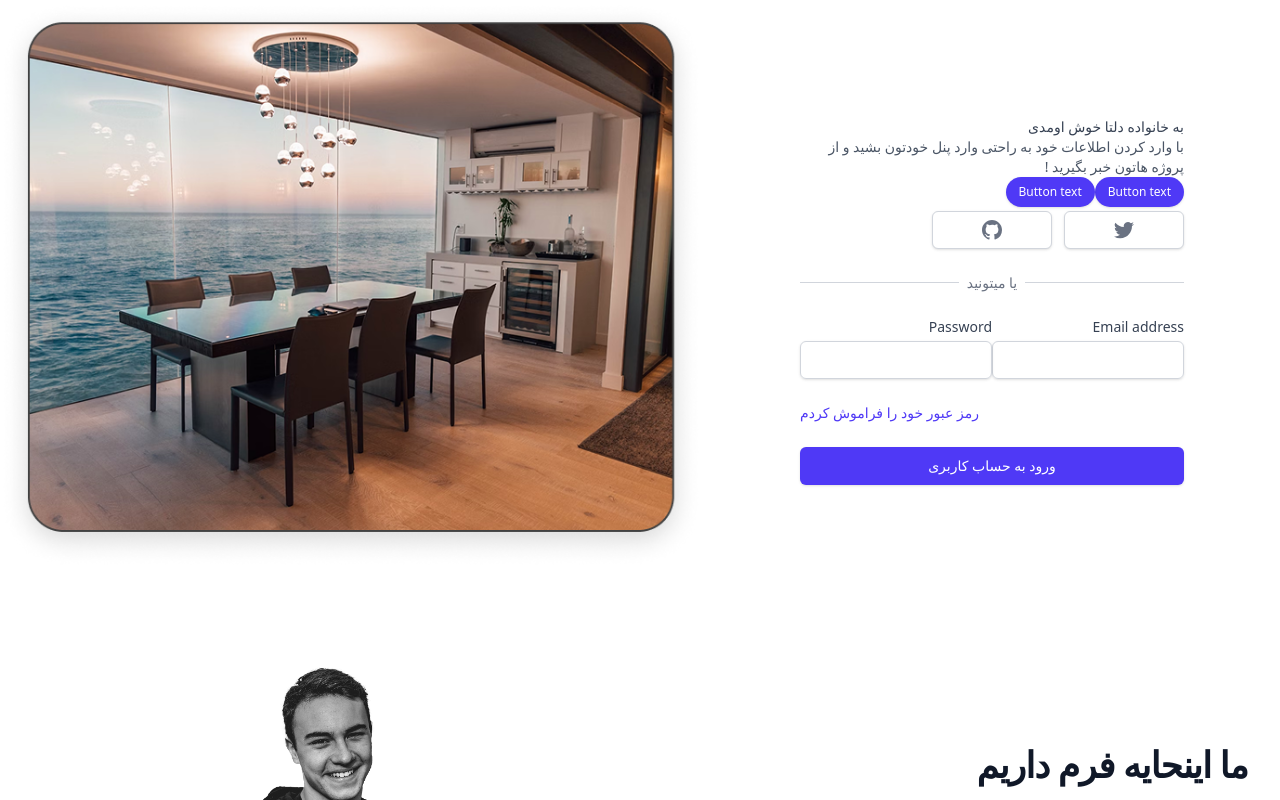
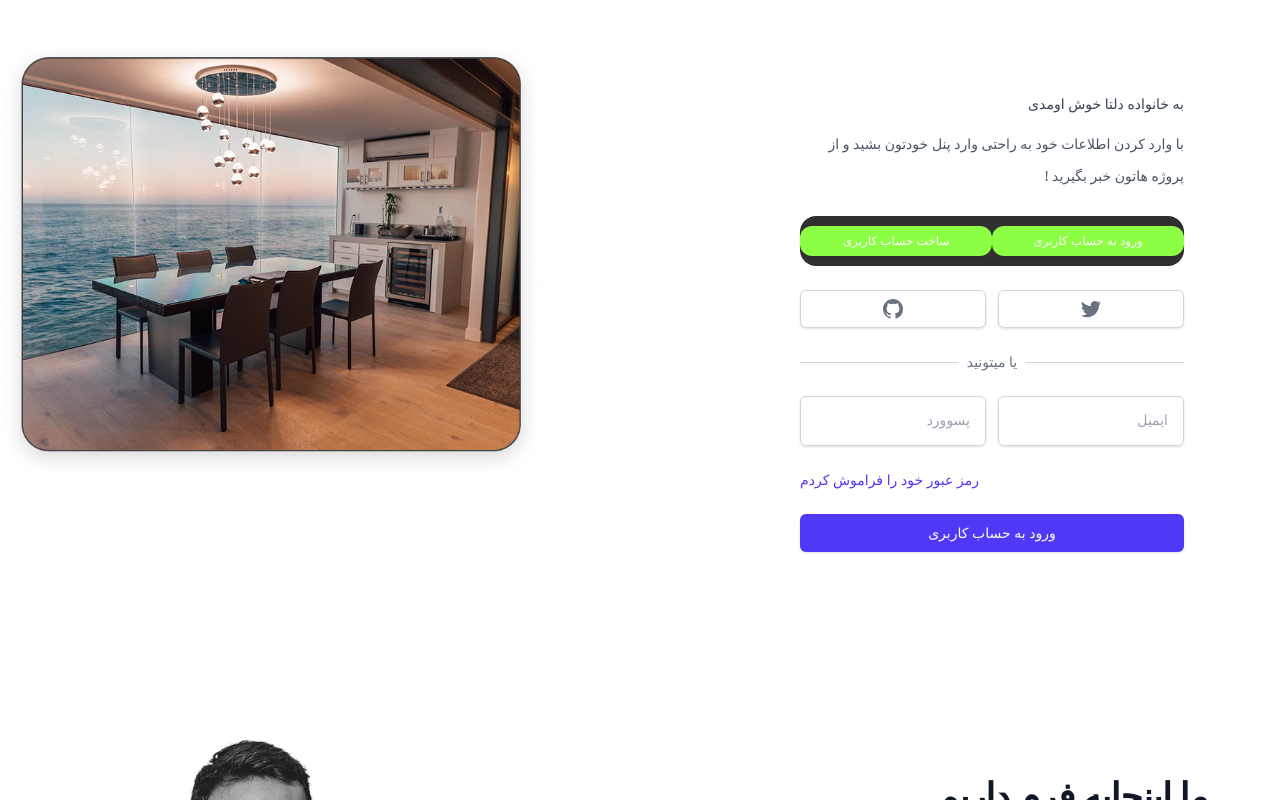
Before and after one commit to academy-nextJs/nextdivas, a Next.js app: page /main/login in a window 1280 px wide. Shown: the top 800 px of the page. Built offline with nearby package versions, Linux system fonts and the light colour scheme; what @heroui/react would draw is missing.

Commit message:
login page ui update1

```diff
--- a/src/app/main/login/page.tsx
+++ b/src/app/main/login/page.tsx
@@ -11,29 +11,29 @@ export default function Login() {
             <div className="mt-8">
               <div>
                 <div>
-                  <p className="text-sm font-medium text-gray-700">
+                  <p className="text-sm leading-12 font-medium text-gray-700">
                     به خانواده دلتا خوش اومدی
                   </p>
-                  <p className="text-sm font-light text-gray-600">
+                  <p className="text-sm leading-8 font-light text-gray-600">
                     با وارد کردن اطلاعات خود به راحتی وارد پنل خودتون بشید و از
                     پروژه هاتون خبر بگیرید !
                   </p>
-                  <div className="flex ">
+                  <div className="flex bg-[#303030] my-6 py-2.5 rounded-2xl ">
                     <button
                       type="button"
-                      className="inline-flex items-center px-3 py-1.5 border border-transparent text-xs font-medium rounded-full shadow-sm text-white bg-indigo-600 hover:bg-indigo-700 focus:outline-none focus:ring-2 focus:ring-offset-2 focus:ring-indigo-500"
+                      className="inline-flex flex-1 items-center justify-center px-3 py-1.5 border border-transparent text-xs font-medium rounded-xl shadow-sm text-white bg-[#8CFF45] hover:bg-[#303030] focus:outline-none focus:ring-2 focus:ring-offset-2 focus:ring-indigo-500"
                     >
-                      Button text
+                      ورود به حساب کاربری
                     </button>
                     <button
                       type="button"
-                      className="inline-flex items-center px-3 py-1.5 border border-transparent text-xs font-medium rounded-full shadow-sm text-white bg-indigo-600 hover:bg-indigo-700 focus:outline-none focus:ring-2 focus:ring-offset-2 focus:ring-indigo-500"
+                      className="inline-flex flex-1 items-center justify-center px-3 py-1.5 border border-transparent text-xs font-medium rounded-xl shadow-sm text-white bg-[#8CFF45] hover:bg-[#303030] focus:outline-none focus:ring-2 focus:ring-offset-2 focus:ring-indigo-500"
                     >
-                      Button text
+                      ساخت حساب کاربری
                     </button>
                   </div>
 
-                  <div className="mt-1 grid grid-cols-3 gap-3">
+                  <div className="mt-1 grid grid-cols-2 gap-3">
                     <div>
                       <a
                         href="#"
@@ -91,43 +91,41 @@ export default function Login() {
 
               <div className="mt-6 ">
                 <form action="#" method="POST" className="space-y-6 ">
-                  <div className="flex">
-                    <div>
+                  <div className="flex gap-3">
+                    {/* ایمیل */}
+                    <div className="relative">
+                      <input
+                        type="email"
+                        id="email"
+                        name="email"
+                        placeholder=" "
+                        required
+                        className="peer block w-full appearance-none rounded-md border border-gray-300 px-3 pt-5 pb-2 text-sm placeholder-transparent shadow-sm focus:border-indigo-500 focus:outline-none focus:ring-1 focus:ring-indigo-500"
+                      />
                       <label
                         htmlFor="email"
-                        className="block text-sm font-medium text-gray-700"
+                        className="absolute right-3 -top-2.5 bg-white px-1 text-xs text-gray-500 transition-all peer-placeholder-shown:top-3.5 peer-placeholder-shown:text-sm peer-placeholder-shown:text-gray-400 peer-focus:-top-2.5 peer-focus:text-xs peer-focus:text-indigo-500"
                       >
-                        Email address
+                        ایمیل
                       </label>
-                      <div className="mt-1">
-                        <input
-                          id="email"
-                          name="email"
-                          type="email"
-                          autoComplete="email"
-                          required
-                          className="block w-full appearance-none rounded-md border border-gray-300 px-3 py-2 placeholder-gray-400 shadow-sm focus:border-indigo-500 focus:outline-none focus:ring-indigo-500 sm:text-sm"
-                        />
-                      </div>
                     </div>
 
-                    <div className="space-y-1">
+                    {/* پسوورد */}
+                    <div className="relative">
+                      <input
+                        type="password"
+                        id="password"
+                        name="password"
+                        placeholder=" "
+                        required
+                        className="peer block w-full appearance-none rounded-md border border-gray-300 px-3 pt-5 pb-2 text-sm placeholder-transparent shadow-sm focus:border-indigo-500 focus:outline-none focus:ring-1 focus:ring-indigo-500"
+                      />
                       <label
                         htmlFor="password"
-                        className="block text-sm font-medium text-gray-700"
+                        className="absolute right-3 -top-2.5 bg-white px-1 text-xs text-gray-500 transition-all peer-placeholder-shown:top-3.5 peer-placeholder-shown:text-sm peer-placeholder-shown:text-gray-400 peer-focus:-top-2.5 peer-focus:text-xs peer-focus:text-indigo-500"
                       >
-                        Password
+                        پسوورد
                       </label>
-                      <div className="mt-1">
-                        <input
-                          id="password"
-                          name="password"
-                          type="password"
-                          autoComplete="current-password"
-                          required
-                          className="block w-full appearance-none rounded-md border border-gray-300 px-3 py-2 placeholder-gray-400 shadow-sm focus:border-indigo-500 focus:outline-none focus:ring-indigo-500 sm:text-sm"
-                        />
-                      </div>
                     </div>
                   </div>
 
@@ -157,16 +155,16 @@ export default function Login() {
             </div>
           </div>
         </div>
-        <div className="relative hidden w-0 flex-1 lg:block">
+        <div className="relative hidden w-0 flex-1 lg:block items-start mr-40 mt-10">
           <img src={myPhoto2.src} alt="عکس من" />
         </div>
       </div>
       {/* بخش جدید */}
-      <div className="relative bg-white dark:bg-dark py-16 sm:py-24">
-        <div className=" lg:grid lg:max-w-7xl lg:grid-cols-2 lg:items-start lg:gap-24 lg:px-8">
-          <div className="relative max-w-md px-6 sm:max-w-3xl lg:px-0">
+      <div className="relative bg-white dark:bg-dark py-16 sm:py-24 ">
+        <div className=" lg:grid lg:max-w-7xl lg:grid-cols-2 lg:items-start lg:gap-24 lg:px-8 ">
+          <div className="relative max-w-md px-6 sm:max-w-3xl lg:px-0 lg:mr-10">
             {/* Content area */}
-            <div className="pt-12 sm:pt-16 lg:pt-20 space-y-6">
+            <div className="pt-12 sm:pt-16 lg:pt-20 space-y-6 ">
               <h2 className="text-3xl font-bold tracking-tight dark:text-white text-gray-900 sm:text-4xl">
                 ما اینحایه فرم داریم
               </h2>
@@ -239,7 +237,7 @@ export default function Login() {
           </div>
 
           <div className="flex items-center justify-center sm:py-16 lg:py-0">
-            <div className="relative w-72 h-72 rounded-2xl overflow-hidden">
+            <div className="relative hidden w-0 flex-1 lg:block items-start mr-40 mt-10">
               <img src={myPhoto.src} alt="عکس من" className=" " />
             </div>
           </div>
```
